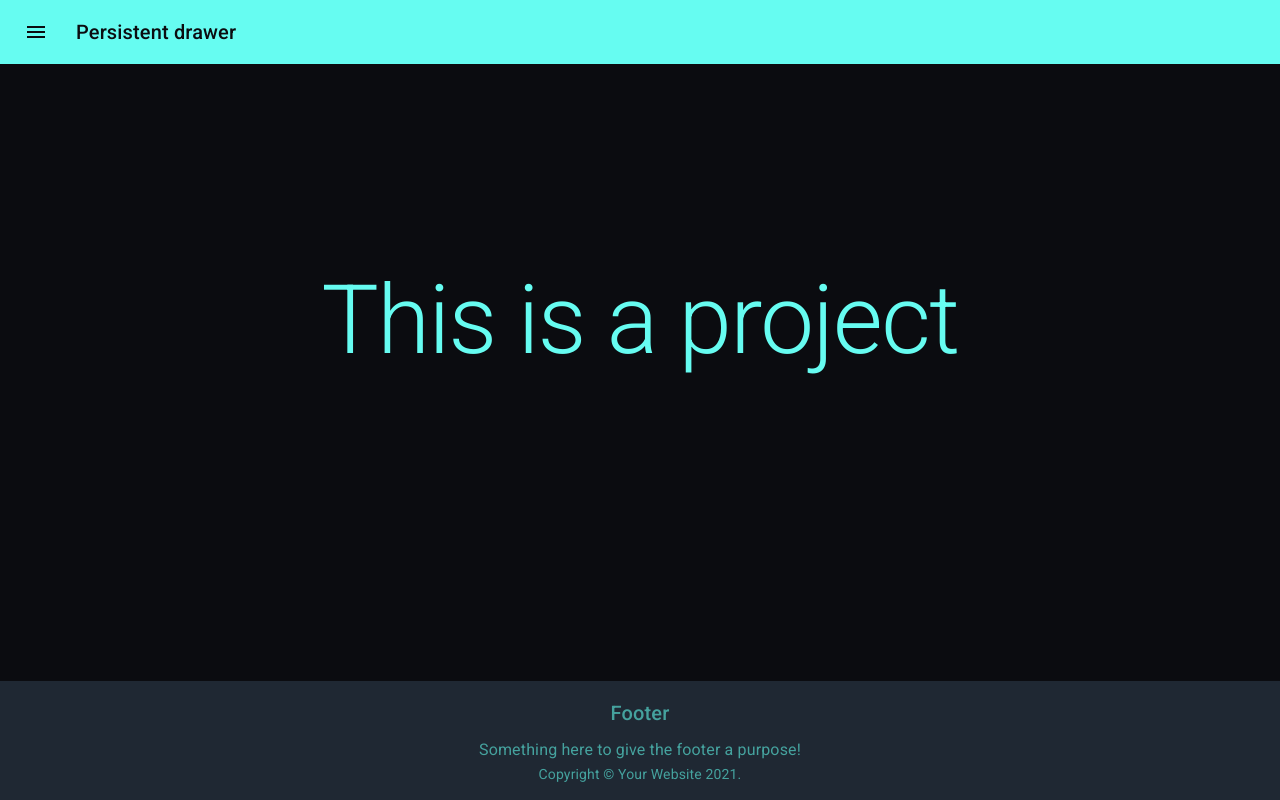
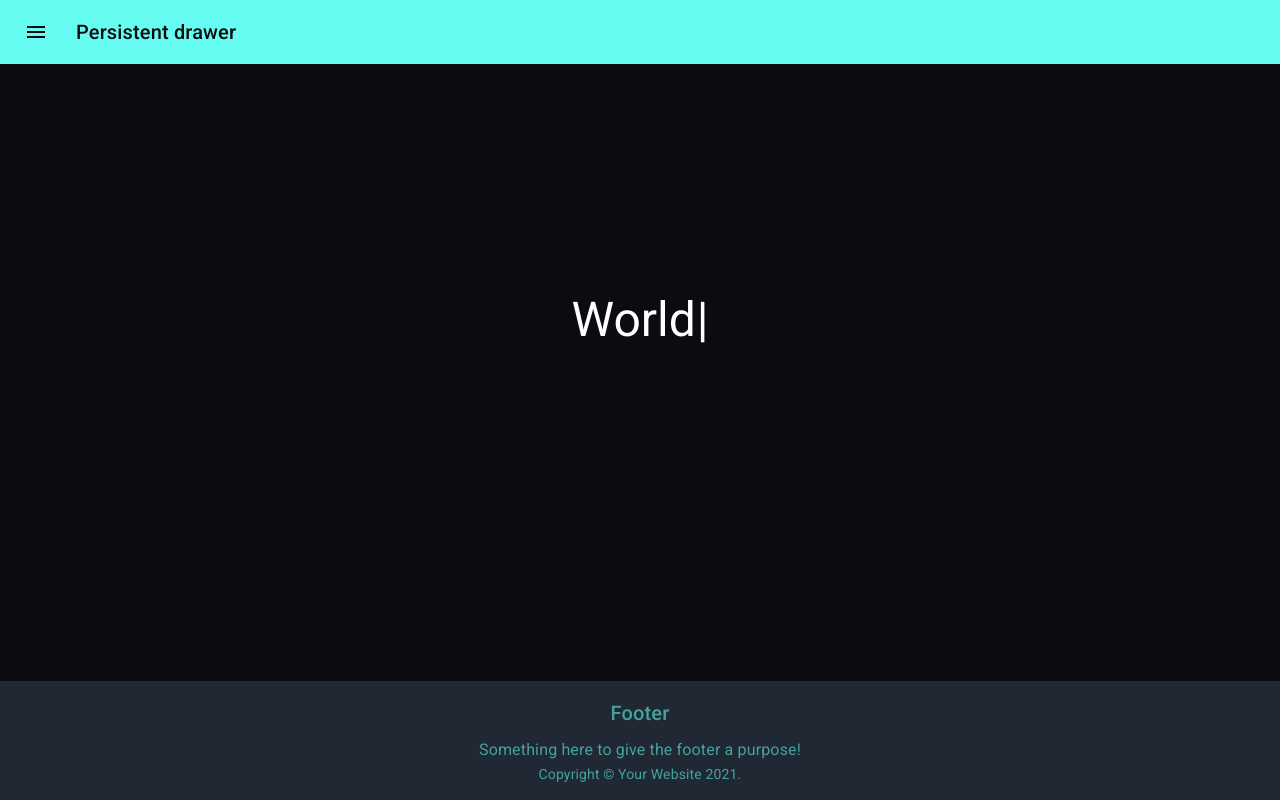
Before and after one commit to muskanvaswan/next-material-ui, a Next.js app: page / in a window 1280 px wide. Built offline with nearby package versions, Linux system fonts and the light colour scheme.

Commit message:
making index title animated

```diff
--- a/src/components/Index/Banner.js
+++ b/src/components/Index/Banner.js
@@ -1,5 +1,5 @@
 import Typography from '@material-ui/core/Typography'
-import { motion } from "framer-motion";
+
 
 import { makeStyles } from '@material-ui/core/styles'
 
@@ -10,10 +10,11 @@ const useStyles = makeStyles((theme) => ({
     top: '40%',
     transform: 'translate(-50%, -50%)'
   },
-  heroButtons: {
-    marginTop: theme.spacing(4),
-  },
 }));
+
+import Typewriter from 'typewriter-effect';
+
+
 
 
 
@@ -22,14 +23,16 @@ export default function Banner(){
 
   return (
     <div className={classes.center}>
-      <motion.h1
-        animate={{ rotate: 360 }}
-        transition={{ duration: 2 }}
-      >
-      <Typography variant="h1" align="center" color="primary">
-        This is a project
-      </Typography>
-      </motion.h1>
+      <Typography variant="h3">
+      <Typewriter
+        options={{
+          strings: ['Hello', 'World'],
+          autoStart: true,
+          loop: true,
+        }}
+      />
+    </Typography>
+
     </div>
 
   )
```
